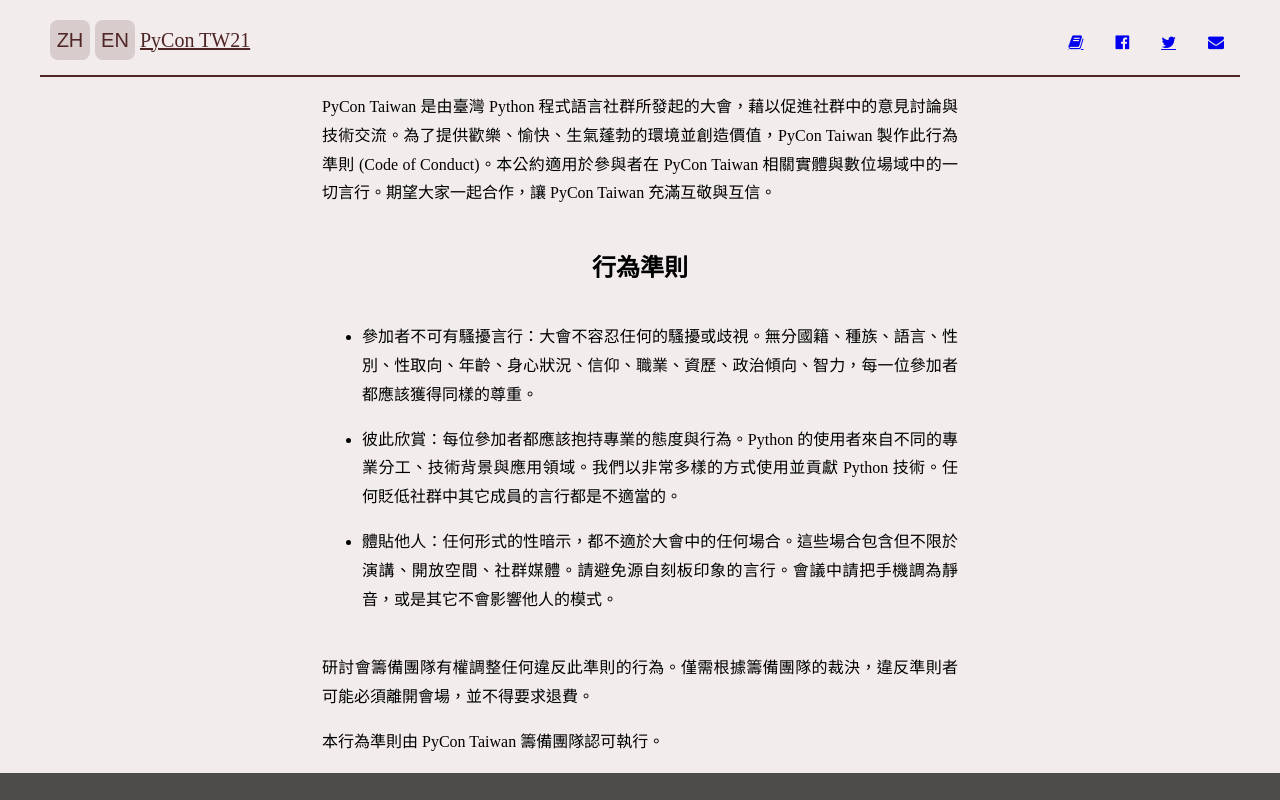
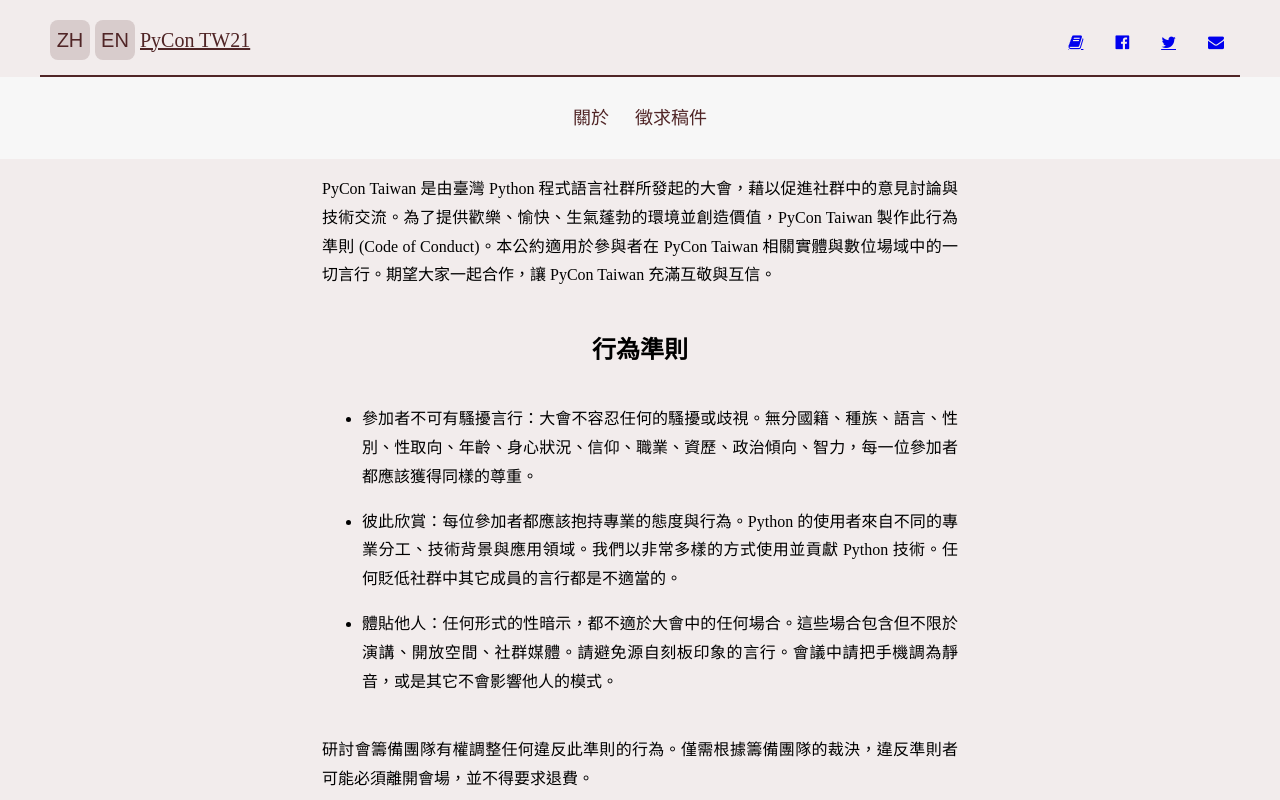
Before and after one commit to pycontw/landing-page-2021, a React (Create React App) app: page /#/code-of-conduct in a window 1280 px wide. Shown: the top 800 px of the page. Built offline with nearby package versions, Linux system fonts and the light colour scheme.

Commit message:
feat(landing-page): added menu component that includes about and cfp

```diff
--- a/src/components/Conduct.js
+++ b/src/components/Conduct.js
@@ -4,6 +4,7 @@
 import '../style/proposal.css'
 import Header from './Header';
 import Footer from './Footer';
+import Menu from './Menu';
 
 const Conduct = ({ setLocale }) => {
   const className = 'pycon';
@@ -11,6 +12,7 @@
   return(
     <div>
       <Header setLocale={setLocale} />
+      <Menu />
       <div className={`${className}-proposal`}>
         <p><FormattedMessage id="app.coc.title" /></p>
         <h2><FormattedMessage id="app.coc" /></h2>
--- a/src/components/Home.js
+++ b/src/components/Home.js
@@ -6,6 +6,7 @@
 import pyconImg from '../assets/Pycon_2021-01.png';
 import Header from './Header';
 import Footer from './Footer';
+import Menu from './Menu';
 
 const Home = ({ setLocale }) => {
   const className = 'pycon';
@@ -16,9 +17,7 @@
 			<div className={`${className}-vulunteer`}>
 				<h2>Welcome to PyCon TW21</h2>
 				<img src={pyconImg} alt={pyconImg} />
-				<ul>
-					<li><a href="/"><FormattedMessage id="app.about" /></a></li>
-        </ul>
+        <Menu />
         <div className="index-action">
           <a href="https://docs.google.com/forms/d/e/1FAIpQLScYhMAg4_T4Shi-W0vt9EkGyrpTMHemvcY55ZKc2-MfVqDzGg/viewform" className="become_volunteer">
             <FormattedMessage id="app.volunteer" />
--- /dev/null
+++ b/src/components/Menu.js
@@ -0,0 +1,27 @@
+import React from 'react';
+import { FormattedMessage } from 'react-intl';
+
+import '../style/index.css';
+
+const Menu = () => {
+  const className = 'pycon';
+
+  return (
+    <div className={`${className}-menu`}>
+      <ul>
+        <li>
+          <a href="https://tw.pycon.org/2020/zh-hant/about/pycontw/">
+            <FormattedMessage id="app.about" />
+          </a>
+        </li>
+        <li>
+          <a href="#/proposal">
+            <FormattedMessage id="app.cfp" />
+          </a>
+        </li>
+      </ul>
+		</div>
+  );
+}
+
+export default Menu;
--- a/src/components/Proposal.js
+++ b/src/components/Proposal.js
@@ -4,13 +4,15 @@
 import '../style/proposal.css'
 import Header from './Header';
 import Footer from './Footer';
+import Menu from './Menu';
 
 const Proposal = ({ setLocale }) => {
   const className = 'pycon';
 
   return(
     <div>
-    <Header setLocale={setLocale} />
+      <Header setLocale={setLocale} />
+      <Menu />
       <div className={`${className}-proposal`}>
 				<p><FormattedMessage id="app.cfp.title" /></p>
 				<h2><FormattedMessage id="app.cfp.date" /></h2>
--- a/src/style/index.css
+++ b/src/style/index.css
@@ -223,3 +223,40 @@
 .index-action a {
   margin-top: 80px;
 }
+
+.pycon-menu {
+  padding:10px 0px 20px;
+  background-color:#f7f7f7
+}
+
+.pycon-menu h2{
+  font-size:1.5rem;
+  color:#502526;
+  font-weight:normal;
+  margin-bottom:10px;
+  margin-left:12px
+}
+
+.pycon-menu ul{
+  display:flex;
+  padding:0;
+  justify-content:center;
+  margin-bottom:10px
+}
+
+.pycon-menu ul li{
+  list-style:none;
+  padding:0 13px
+}
+
+.pycon-menu ul li a{
+  text-decoration:none;
+  color:#502526;
+  font-weight:normal;
+  font-size:1.125rem;
+}
+
+@media screen and (min-width:980px){
+  .pycon-menu{margin:0px 0px 0px;padding:10px 0px 20px}
+  .pycon-menu h2{margin-left:0}
+}
```
